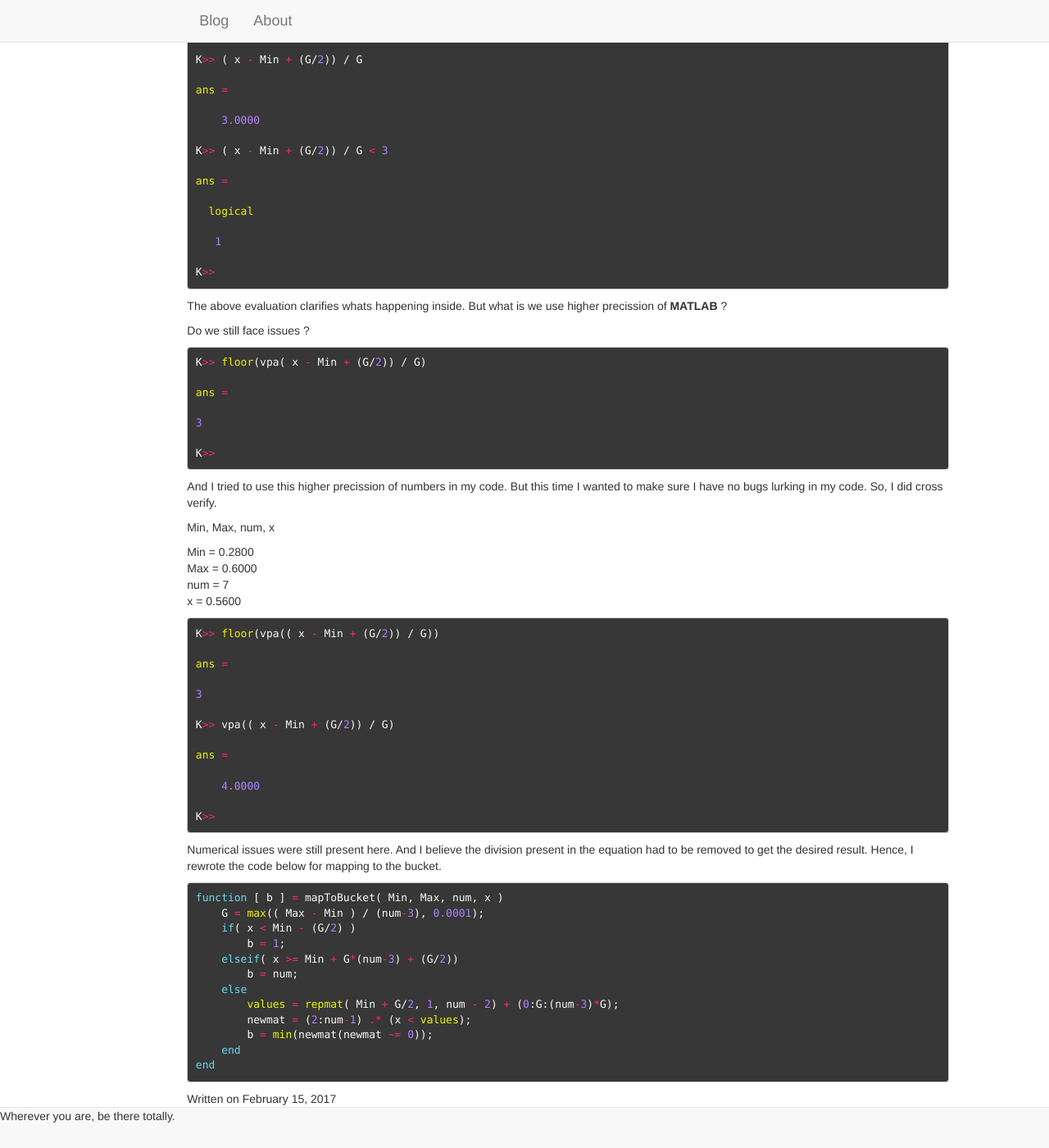
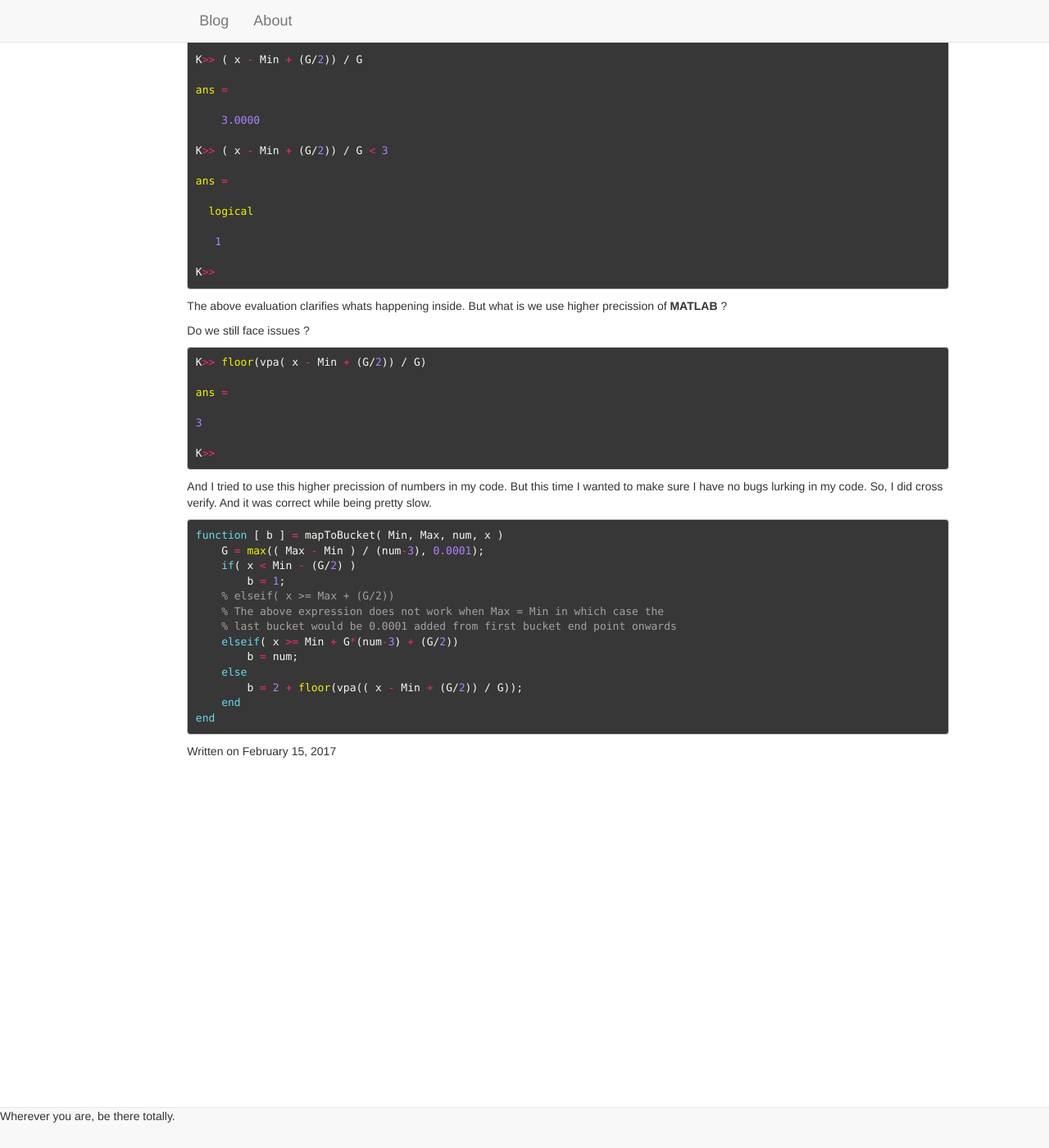
Before and after one commit to surajshetiya/surajshetiya.github.io, a Jekyll site: the page built from _posts/2017-02-15-Numerical-Issues.md, in a window 1280 px wide and 1400 px high, scrolled down 1358 px. Shown: the whole window at 82% size. Built offline with Jekyll 4.4.1, drawn with Linux system fonts in a browser that asks for light colours; formulas are drawn with MathJax 3.

Commit message:
Numerical issues fixed

````diff
--- a/_posts/2017-02-15-Numerical-Issues.md
+++ b/_posts/2017-02-15-Numerical-Issues.md
@@ -103,45 +103,20 @@ ans =
 K>>
 ```
 
-And I tried to use this higher precission of numbers in my code. But this time I wanted to make sure I have no bugs lurking in my code. So, I did cross verify.
-
-Min, Max, num, x
-
-Min = 0.2800
-Max = 0.6000
-num = 7
-x   = 0.5600
-
-
-``` matlab
-K>> floor(vpa(( x - Min + (G/2)) / G))
-
-ans =
-
-3
-
-K>> vpa(( x - Min + (G/2)) / G)
-
-ans =
-
-    4.0000
-
-K>>
-```
-
-Numerical issues were still present here. And I believe the division present in the equation had to be removed to get the desired result. Hence, I rewrote the code below for mapping to the bucket.
+And I tried to use this higher precission of numbers in my code. But this time I wanted to make sure I have no bugs lurking in my code. So, I did cross verify. And it was correct while being pretty slow.
 
 ``` matlab
 function [ b ] = mapToBucket( Min, Max, num, x )
     G = max(( Max - Min ) / (num-3), 0.0001);
     if( x < Min - (G/2) )
     	b = 1;
+    % elseif( x >= Max + (G/2))
+    % The above expression does not work when Max = Min in which case the
+    % last bucket would be 0.0001 added from first bucket end point onwards
     elseif( x >= Min + G*(num-3) + (G/2))
     	b = num;
     else
-        values = repmat( Min + G/2, 1, num - 2) + (0:G:(num-3)*G);
-        newmat = (2:num-1) .* (x < values);
-        b = min(newmat(newmat ~= 0));
+    	b = 2 + floor(vpa(( x - Min + (G/2)) / G));
     end
 end
 ```
````
